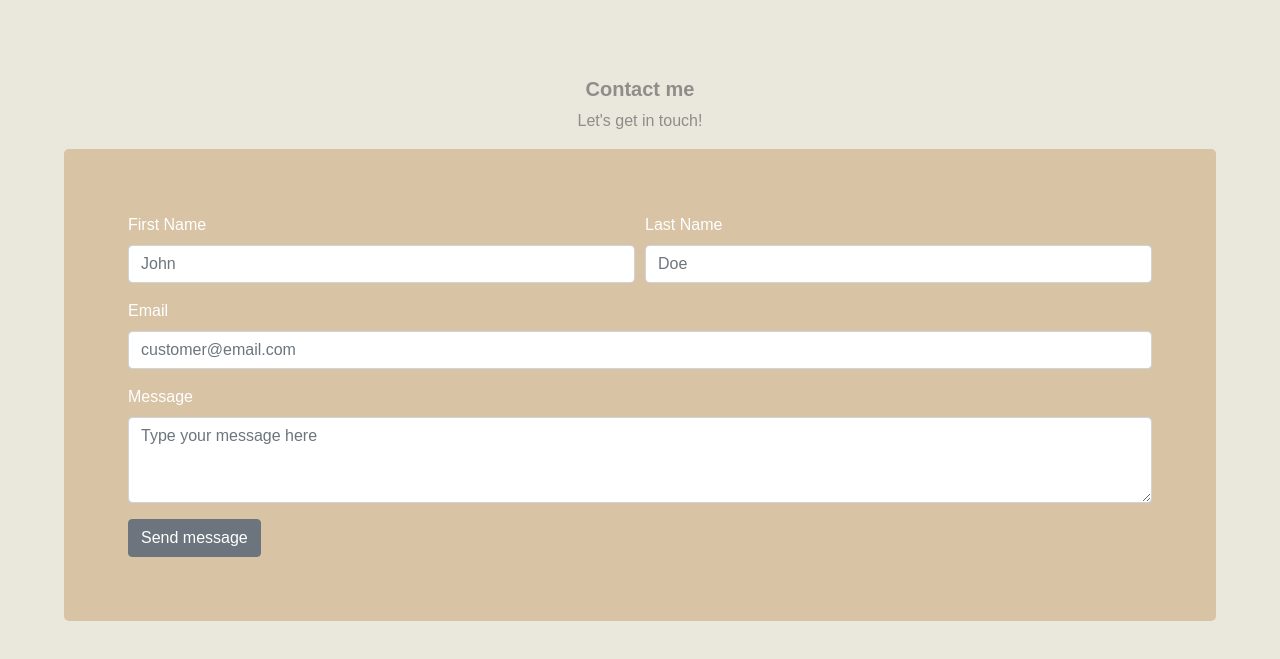
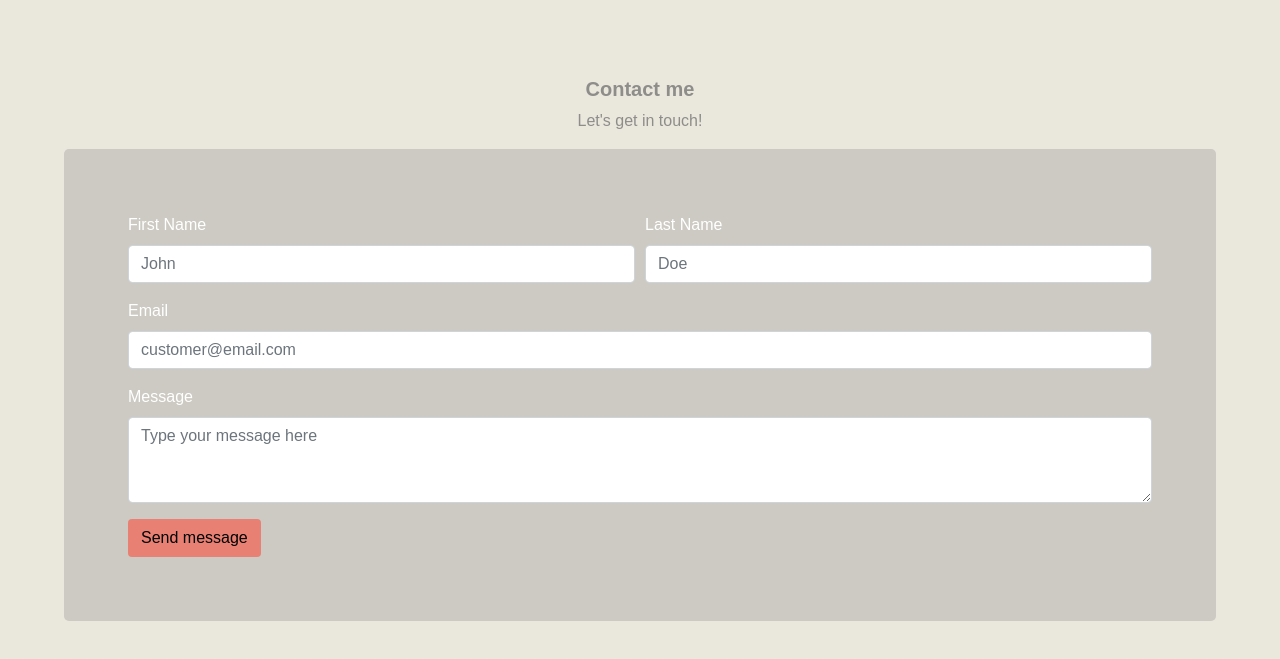
Before and after one commit to yobany10/portfolio, a plain HTML site: page index.html in a window 1280 px wide. Shown: the part 2385-3044 px from the top of the page. Drawn offline with nearby package versions, Linux system fonts and the light colour scheme; a web font is replaced by a local one.

Commit message:
Made some styling changes to contact form.

```diff
--- a/assets/css/style.css
+++ b/assets/css/style.css
@@ -114,10 +114,14 @@ body {
 }
 
 #contact-form {
-  background-color: #D8C3A5;
+  background-color: rgb(204, 202, 194);
   padding: 5vw 5vw 5vw 5vw;
   border-radius: 5px;
   color: white;
+}
+
+.btn-submit {
+  background-color: #E98074;
 }
 @media screen and (max-width: 1440px) {
 
--- a/index.html
+++ b/index.html
@@ -170,7 +170,7 @@
           <h5><strong>Contact me</strong></h5>
           <p>Let's get in touch!</p>
         </section>
-          <form id="contact-form" method="post" action="../php/contact.php" role="form">
+          <form id="contact-form" method="POST" action="#" role="form">
 
             <div class="messages"></div>
 
@@ -184,7 +184,7 @@
               </div>
               <div class="form-group col-md-6">
                 <label for="form_lastname">Last Name</label>
-                <input type="text" class="form-control" id="form_lastname" name="surname" placeholder="Doe" required="required" data-error="Last name is required.">
+                <input type="text" class="form-control" id="form_lastname" name="last name" placeholder="Doe" required="required" data-error="Last name is required.">
                 <div class="help-block with-errors"></div>
               </div>
               <div class="form-group col-md-12">
@@ -195,10 +195,10 @@
             </div>
             <div class="form-group">
                 <label for="form_message">Message</label>
-                <textarea class="form-control" id="form_message" rows="3" placeholder="Type your message here" required="required" data-error="Message is required."></textarea>
+                <textarea name="message" class="form-control" id="form_message" rows="3" placeholder="Type your message here" required="required" data-error="Message is required."></textarea>
                 <div class="help-block with-errors"></div>
               </div>
-            <input type="submit" class="btn btn-secondary btn-send" value="Send message">
+            <input type="submit" class="btn btn-submit btn-send" value="Send message">
             </div>
           </form>
       </section>
```
